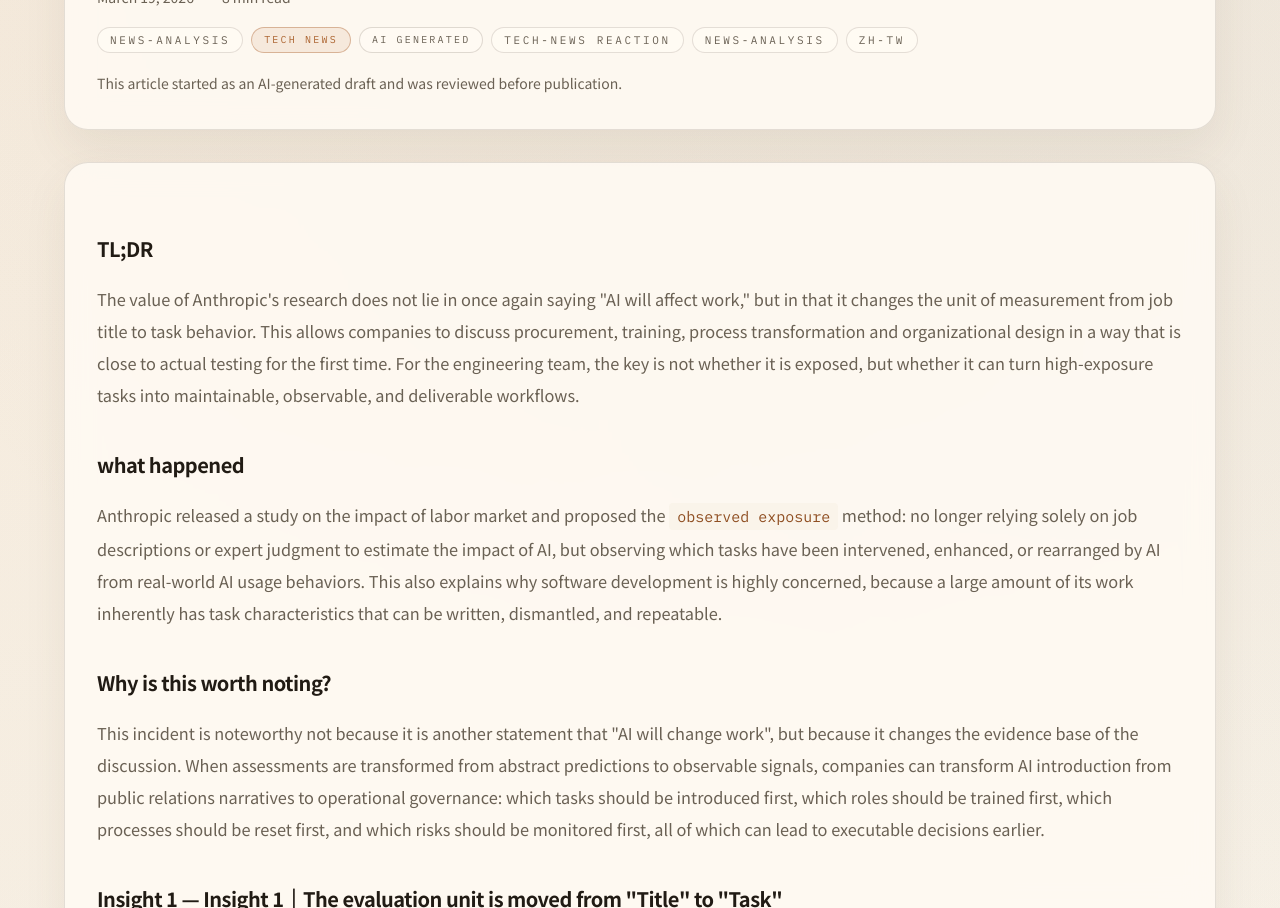
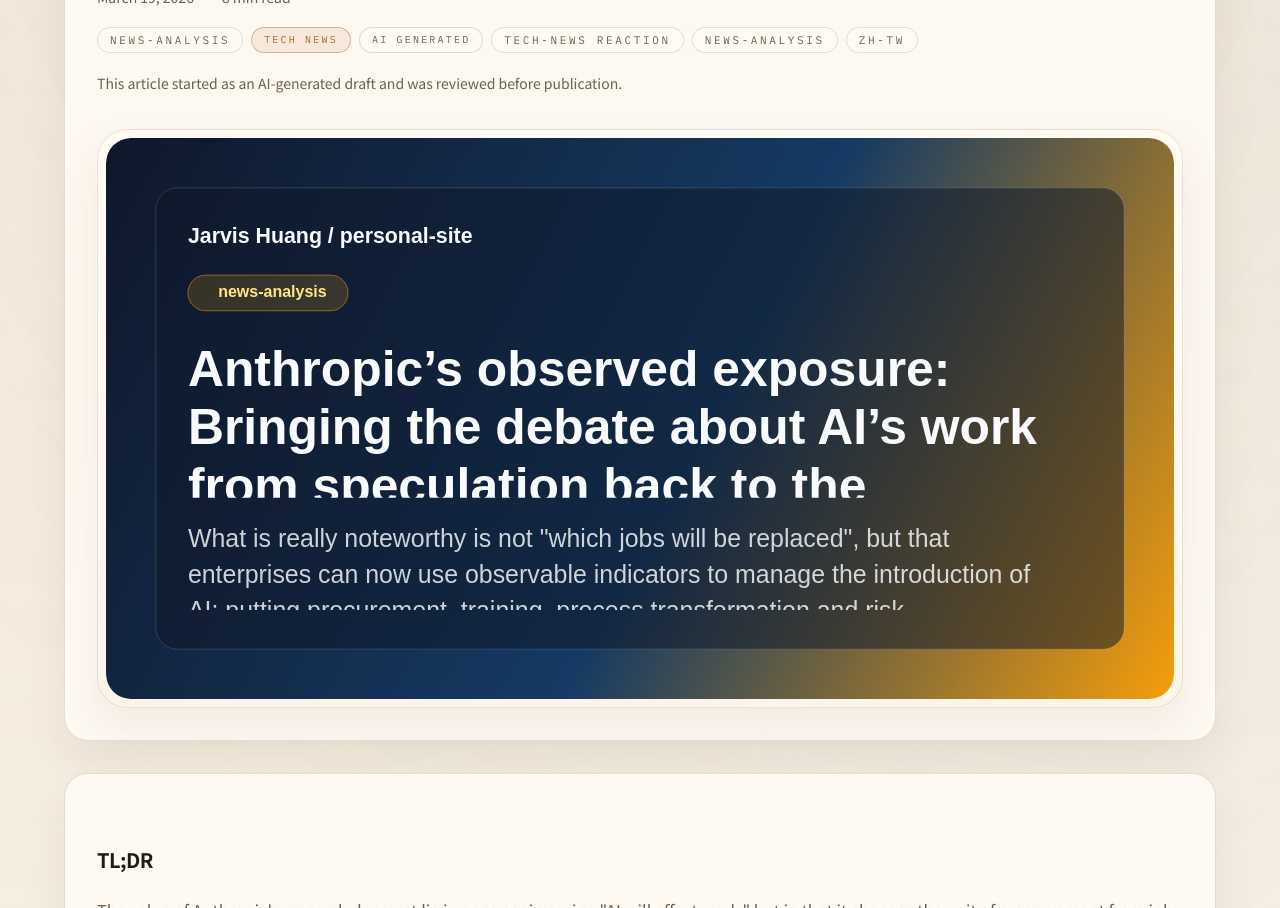
Before and after one commit to anomo06822/personal-site, a Next.js app: page /personal-site/en/blog/anthropic-observed-exposure in a window 1280 px wide. Shown: the part 540-1448 px from the top of the page. Built offline with nearby package versions, Linux system fonts and the light colour scheme; no server answers.

Commit message:
feat: render blog hero images

```diff
--- a/src/app/[locale]/blog/[slug]/page.tsx
+++ b/src/app/[locale]/blog/[slug]/page.tsx
@@ -1,6 +1,7 @@
 import type { Metadata } from "next";
 import Link from "next/link";
 import { notFound } from "next/navigation";
+import { BlogHeroImage } from "@/components/blog-hero-image";
 import {
   getAllPublishedPostParams,
   getAlternatePostByArticleId,
@@ -170,6 +171,15 @@
             {copy.blog.aiGeneratedNote}
           </p>
         ) : null}
+        <BlogHeroImage
+          locale={locale}
+          slug={post.meta.slug}
+          heroImagePath={post.meta.heroImagePath}
+          title={post.meta.title}
+          priority
+          size="hero"
+          className="mt-8"
+        />
       </section>
 
       <section className="card-surface p-7 sm:p-8">
--- a/src/components/blog-filter.tsx
+++ b/src/components/blog-filter.tsx
@@ -6,6 +6,7 @@
   useDeferredValue,
   useState,
 } from "react";
+import { BlogHeroImage } from "@/components/blog-hero-image";
 import { getRouteHref } from "@/lib/site";
 import {
   formatLongDate,
@@ -143,6 +144,16 @@
                       <span className="absolute left-0 top-6 h-[14px] w-[14px] rounded-full border-2 border-accent bg-canvas shadow-[0_0_0_6px_color-mix(in_srgb,var(--canvas)_86%,transparent)] transition group-hover:scale-110" />
 
                       <article className="card-surface p-6 transition group-hover:-translate-y-1 group-hover:border-accent/50 group-hover:bg-panel-strong/90 sm:p-7">
+                        <div className="flex flex-col gap-6 lg:flex-row lg:items-start">
+                          <BlogHeroImage
+                            locale={locale}
+                            slug={post.slug}
+                            heroImagePath={post.heroImagePath}
+                            title={post.title}
+                            className="w-full shrink-0 lg:w-[21rem]"
+                          />
+
+                          <div className="min-w-0 flex-1">
                             <div className="flex flex-wrap items-center gap-3">
                               <div className="eyebrow">
                                 {formatLongDate(locale, post.publishedAt)}
@@ -187,6 +198,8 @@
                                 ))}
                               </div>
                             ) : null}
+                          </div>
+                        </div>
                       </article>
                     </Link>
                   );
--- /dev/null
+++ b/src/components/blog-hero-image.tsx
@@ -0,0 +1,51 @@
+import Image from "next/image";
+import { getBlogSocialImagePath } from "@/lib/site";
+import type { Locale } from "@/lib/types";
+
+type BlogHeroImageProps = {
+  locale: Locale;
+  slug: string;
+  heroImagePath?: string | null;
+  title: string;
+  priority?: boolean;
+  size?: "hero" | "card";
+  className?: string;
+};
+
+export function BlogHeroImage({
+  locale,
+  slug,
+  heroImagePath,
+  title,
+  priority = false,
+  size = "card",
+  className = "",
+}: BlogHeroImageProps) {
+  const src = getBlogSocialImagePath(locale, slug, heroImagePath);
+  const containerClassName =
+    size === "hero"
+      ? "rounded-[30px] border border-line/80 bg-[linear-gradient(180deg,color-mix(in_srgb,var(--panel)_96%,transparent)_0%,color-mix(in_srgb,var(--surface-subtle)_100%,transparent)_100%)] p-2 shadow-[var(--shadow-panel)]"
+      : "rounded-[24px] border border-line/80 bg-canvas-elevated/72 p-2 shadow-[var(--shadow-soft)]";
+  const imageClassName =
+    size === "hero" ? "rounded-[24px]" : "rounded-[18px]";
+  const sizes =
+    size === "hero"
+      ? "(max-width: 1024px) 100vw, 960px"
+      : "(max-width: 1024px) 100vw, 420px";
+
+  return (
+    <div className={`${containerClassName} ${className}`.trim()}>
+      <div className="relative aspect-[120/63] overflow-hidden">
+        <Image
+          src={src}
+          alt={title}
+          fill
+          priority={priority}
+          unoptimized
+          sizes={sizes}
+          className={`${imageClassName} object-cover`}
+        />
+      </div>
+    </div>
+  );
+}
--- a/src/components/recruiter-home.tsx
+++ b/src/components/recruiter-home.tsx
@@ -1,4 +1,5 @@
 import { OverviewRouteLink } from "@/components/overview-route-link";
+import { BlogHeroImage } from "@/components/blog-hero-image";
 import type { ReactNode } from "react";
 import { formatLongDate } from "@/lib/utils";
 import type {
@@ -335,7 +336,13 @@
             key={post.slug}
             className="rounded-[24px] border border-line/75 bg-canvas-elevated/70 p-5"
           >
-            <div className="space-y-3">
+            <div className="space-y-4">
+              <BlogHeroImage
+                locale={locale}
+                slug={post.slug}
+                heroImagePath={post.heroImagePath}
+                title={post.title}
+              />
               <div className="flex flex-wrap items-center gap-3 text-sm text-ink-muted">
                 <div className="eyebrow">{formatLongDate(locale, post.publishedAt)}</div>
                 <span>
```
Lines whose indentation alone changed are shown as unchanged.
